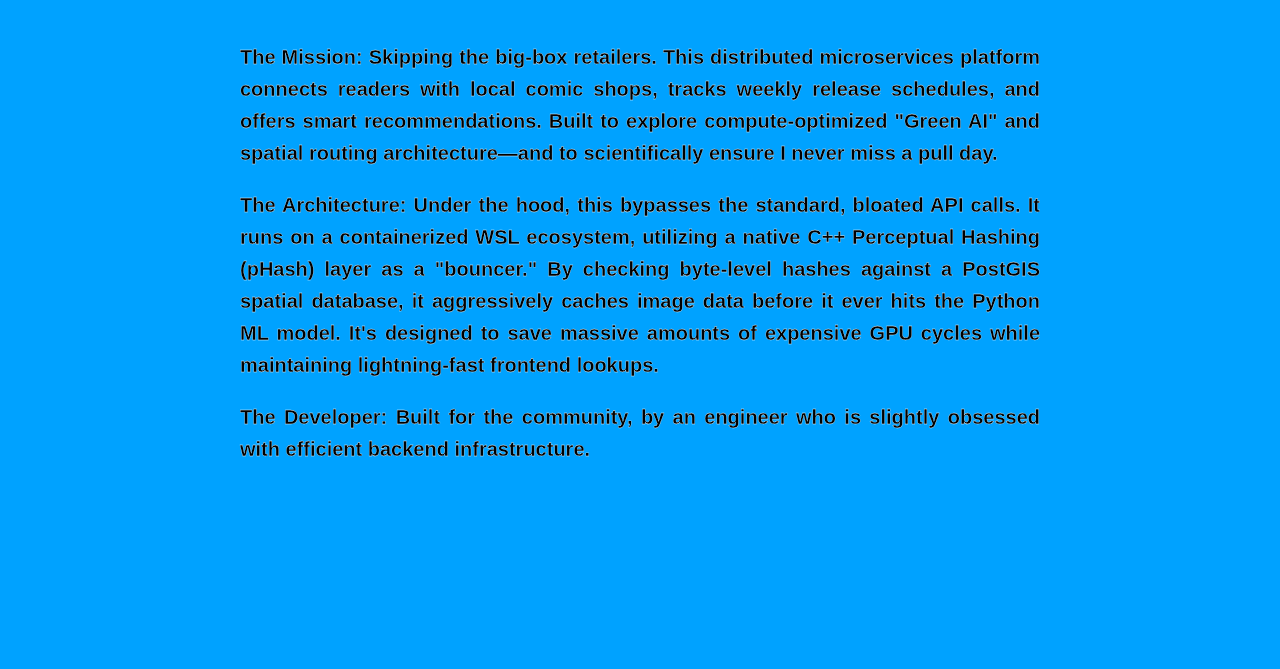
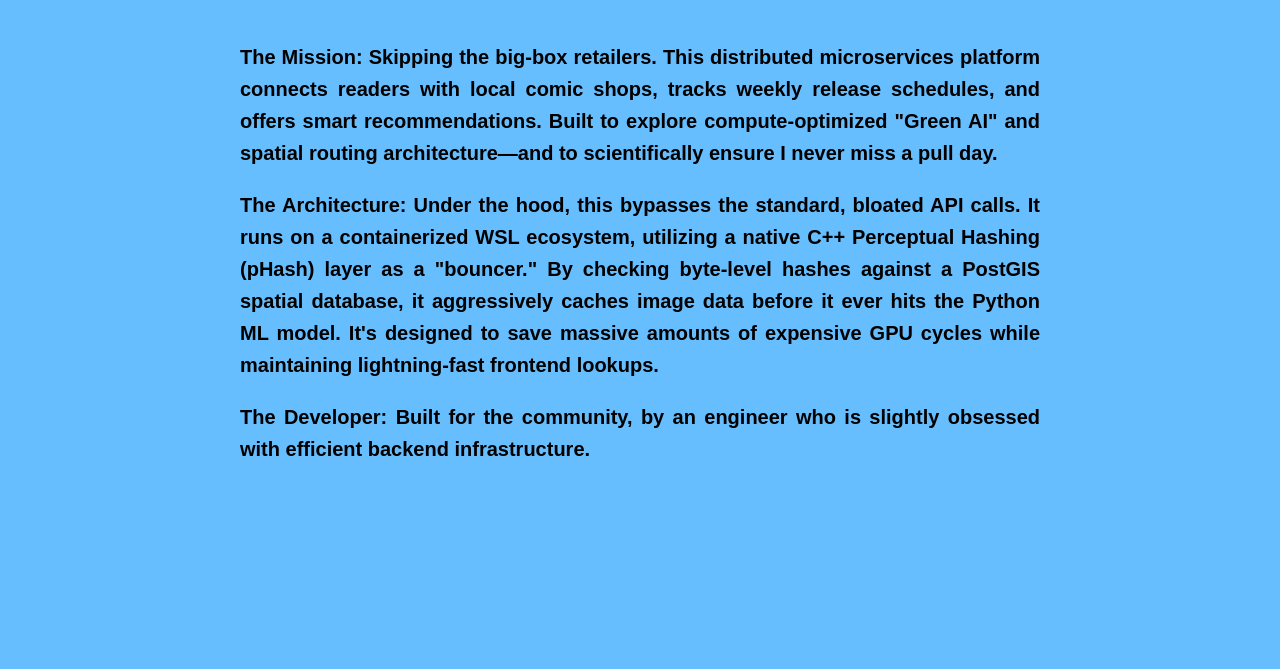
Before and after one commit to ishansinha5/comicbookshopdetector, a website: page frontend/about.html in a window 1280 px wide. Shown: the part 131-800 px from the top of the page. Drawn offline with Linux system fonts and the light colour scheme; a web font is replaced by a local one.

Commit message:
More css changes

```diff
--- a/frontend/styles.css
+++ b/frontend/styles.css
@@ -333,22 +333,21 @@ button:hover {
     object-fit: cover;
 }
 
-/* Background colors for the sub-pages */
+/* Lightened the blue background a couple of shades for better black-text contrast */
 .recommender-page, .finder-page, .about-page, .releases-page {
-    background-color: rgb(0, 162, 255);
+    background-color: rgb(102, 190, 255);
 }
 
 .finder-page button, .recommender-page button, .about-page button, .releases-page button {
     background-color: rgba(46, 59, 78, 0.9);
 }
 
-/* The corrected architectural text styling */
+
+/* Clean, solid black text. No outlines, no shadows. */
 .architectural-detail {
     color: black;
-    font-weight: bold;
-    /* Sub-pixel stroke for the thinnest possible crisp outline */
-    -webkit-text-stroke: 0.3px white;
-    /* Removed the bulky 1px shadow */
+    font-weight: 600; /* Keeping it slightly bolded so it doesn't get lost */
+    -webkit-text-stroke: 0;
     text-shadow: none;
     font-size: 1.25rem;
     line-height: 1.6;
```
